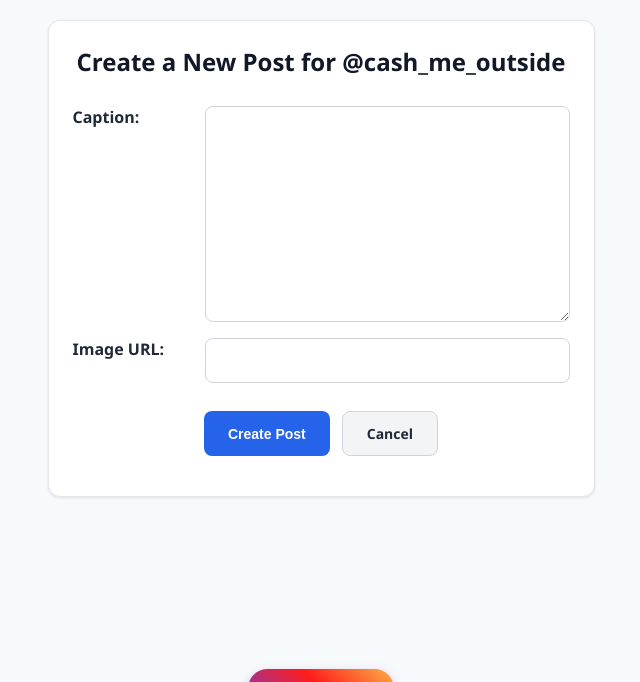
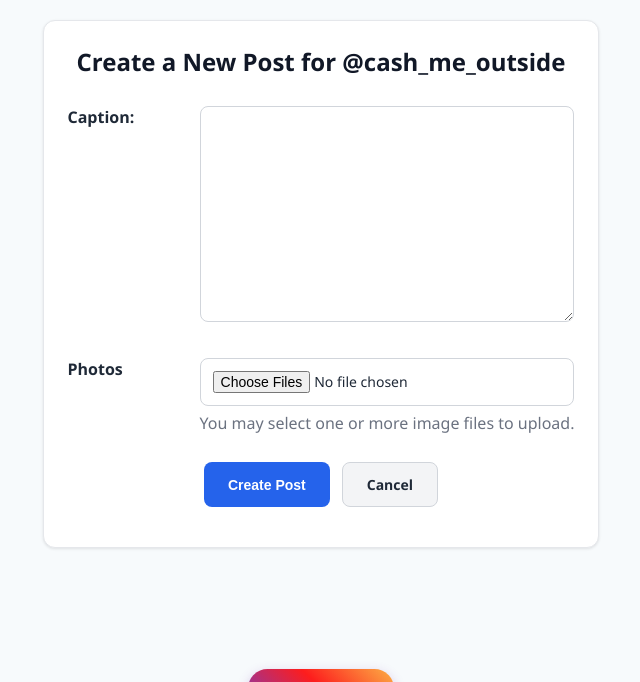
Before and after one commit to Saksham106/cs412, a Django app: page /mini_insta/profile/1/create_post in a window 1280 px wide. Shown: the part 87-769 px from the top of the page, without its empty margins (319-959 px from the left). Run offline with Django 5.2, Linux system fonts and the light colour scheme; data comes from the database, SQL or seed files in the repository; both versions use the stored data as it was after the commit; lists and menus that the app fills with data are empty.

Commit message:
completed task 1 A5

```diff
--- a/mini_insta/forms.py
+++ b/mini_insta/forms.py
@@ -9,5 +9,3 @@ class CreatePostForm(forms.ModelForm):
     class Meta:
         model = Post
         fields = ['caption']
-
-    image_url = forms.URLField(label="Image URL", required=False)
--- a/mini_insta/models.py
+++ b/mini_insta/models.py
@@ -38,8 +38,24 @@ class Post(models.Model):
 class Photo(models.Model):
     '''Model representing a photo associated with a post.'''
     post = models.ForeignKey(Post, on_delete=models.CASCADE)
-    image_url = models.URLField(blank=False)
+    image_url = models.URLField(blank=True)
+    image_file = models.ImageField(blank=True)
     timestamp = models.DateTimeField(auto_now=True)
 
     def __str__(self):
+        if self.image_url:
+            return f'Photo (url) for post {self.post.caption[:15]}...'
+        if self.image_file:
+            return f'Photo (file:{self.image_file.name}) for post {self.post.caption[:15]}...'
         return f'Photo for post {self.post.caption[:15]}...'
+
+    def get_image_url(self):
+        """Return the best URL for this photo: prefer image_url, else image_file.url."""
+        if self.image_url:
+            return self.image_url
+        if self.image_file:
+            try:
+                return self.image_file.url
+            except ValueError:
+                return ''
+        return ''
--- a/mini_insta/templates/mini_insta/create_post_form.html
+++ b/mini_insta/templates/mini_insta/create_post_form.html
@@ -13,11 +13,21 @@
 <div class="card create_post_form">
     <h1>Create a New Post for @{{ profile.username }}</h1>
 
-    <form action="{% url 'create_post' profile.pk %}" method="post">
+        <form action="{% url 'create_post' profile.pk %}" method="post" enctype="multipart/form-data">
         {% csrf_token %}
         <table>
             {{ form.as_table }}
         </table>
+
+                <table>
+                    <tr>
+                        <th><label for="id_files">Photos</label></th>
+                        <td>
+                            <input type="file" id="id_files" name="files" multiple accept="image/*">
+                            <p style="color:#6b7280; margin-top:6px;">You may select one or more image files to upload.</p>
+                        </td>
+                    </tr>
+                </table>
 
         <div class="form_buttons">
             <button type="submit" class="btn btn_primary">Create Post</button>
--- a/mini_insta/templates/mini_insta/show_profile.html
+++ b/mini_insta/templates/mini_insta/show_profile.html
@@ -40,8 +40,8 @@
     <div style="margin: 12px 0;">
       <a href="{% url 'show_post' post.pk %}" style="text-decoration: none; color: inherit;">
         {% with first_photo=post.get_all_photos.0 %}
-          {% if first_photo and first_photo.image_url %}
-            <img src="{{ first_photo.image_url }}" alt="Post {{ forloop.counter }} thumbnail" style="max-width: 320px; height: auto;">
+          {% if first_photo and first_photo.get_image_url %}
+            <img src="{{ first_photo.get_image_url }}" alt="Post {{ forloop.counter }} thumbnail" style="max-width: 320px; height: auto;">
           {% else %}
             <img src="https://upload.wikimedia.org/wikipedia/commons/thumb/a/ac/No_image_available.svg/1024px-No_image_available.svg.png" alt="No image" style="max-width: 320px; height: auto;">
           {% endif %}
--- a/mini_insta/views.py
+++ b/mini_insta/views.py
@@ -48,12 +48,12 @@ class CreatePostView(CreateView):
         # Save the post first
         response = super().form_valid(form)
 
-        # Create a Photo if image_url was provided
-        image_url = form.cleaned_data.get('image_url')
-        if image_url:
+        # Create Photo objects for any uploaded files (input name: 'files')
+        files = self.request.FILES.getlist('files')
+        for file in files:
             Photo.objects.create(
                 post=self.object,
-                image_url=image_url
+                image_file=file
             )
 
         return response
```
Also changed, not shown: mini_insta/templates/mini_insta/show_post.html (+6 -1 lines), db.sqlite3, media/nerd-emoji-6.jpg (added), media/whats-your-opinion-on-the-nerd-emoji-meme-v0-8n14e28ef25c1.png.webp (added), media/whats-your-opinion-on-the-nerd-emoji-meme-v0-8n14e28ef25c1_Z7M4XYq.png.webp (added), mini_insta/migrations/0004_photo_image_file_alter_photo_image_url.py (added).
